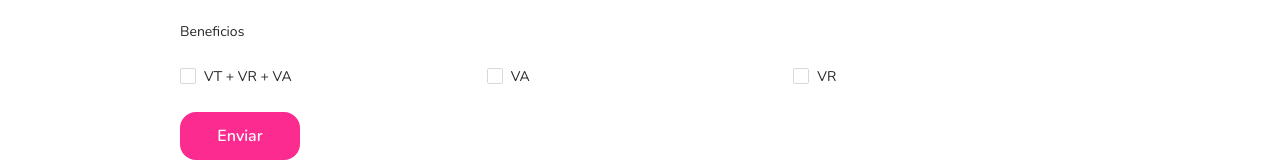
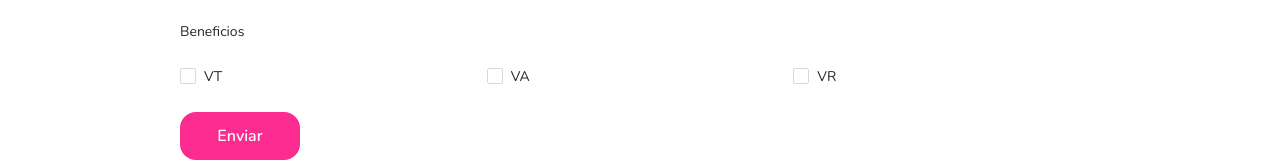
Before and after one commit to paulapompeo/employee-benefits, a React (Create React App) app in the folder frontend/: page /createcompany in a window 1280 px wide. Shown: the part 748-910 px from the top of the page. Built offline with nearby package versions, Linux system fonts and the light colour scheme.

Commit message:
refatorando

```diff
--- a/frontend/src/pages/Companies/index.jsx
+++ b/frontend/src/pages/Companies/index.jsx
@@ -29,11 +29,11 @@ const Companies = () => {
                 <p>{company.trade}</p>
                 <span>{company.address}</span>
               </div>
-                <div>
+                {/* <div>
                   <ul>
                     {company.benefits.map(benefit => <li key={benefit}>{benefit}</li>)}
                   </ul>
-              </div>
+                </div> */}
 
               <FiChevronRight size={32} />
             </Link>
--- a/frontend/src/pages/CreateCompany/index.jsx
+++ b/frontend/src/pages/CreateCompany/index.jsx
@@ -1,4 +1,4 @@
-import React, { useState, useEffect, ChangeEvent, FormEvent } from 'react';
+import React, { useState } from 'react';
 import { Link, useHistory } from 'react-router-dom';
 import { FiChevronLeft } from 'react-icons/fi';
 import { Checkbox, Row, Col } from 'antd';
@@ -10,7 +10,7 @@ import api from '../../services/api.js';
 
 const CreateCompany = () => {
 
-  const history = useHistory();
+  // const history = useHistory();
 
   function handleInputChange(event) {
     // console.log(event.target.name, event.target.value);
@@ -36,7 +36,7 @@ const CreateCompany = () => {
     event.preventDefault();
 
     const { name, trade, cnpj, address } = formData;
-    const [ benefits ] = checkData;
+    const [benefits] = checkData;
 
     const data = { name, trade, cnpj, address, benefits };
 
@@ -95,17 +95,11 @@ const CreateCompany = () => {
             />
 
             <label htmlFor="benefits">Beneficios</label>
-            {/* <input
-              type="text"
-              name="benefits"
-              id="benefits"
-              onChange={handleInputChange}
-            /> */}
 
             <Checkbox.Group style={{ width: '100%' }} onChange={onChange}>
               <Row>
                 <Col span={8}>
-                  <Checkbox value={["VT", "VR", "VA"]}>VT + VR + VA</Checkbox>
+                  <Checkbox value="VT">VT</Checkbox>
                 </Col>
                 <Col span={8}>
                   <Checkbox value="VA">VA</Checkbox>
@@ -125,10 +119,6 @@ const CreateCompany = () => {
             Voltar
         </Link>
       </S.Content>
-
-
-
-
     </>
   )
 };
--- a/frontend/src/pages/CreateEmployee/index.jsx
+++ b/frontend/src/pages/CreateEmployee/index.jsx
@@ -50,7 +50,7 @@ const CreateEmployee = () => {
     const data = { name, lastName, cpf, email };
 
     await api.post(`companies/${params.company}/employees`, data).then(() => {
-      alert('Cadastro realizado com sucesso!');
+      // alert('Cadastro realizado com sucesso!');
       // history.push('/companies/${params.company}/employees');
       history.goBack();
     }).catch(() => {
@@ -92,6 +92,7 @@ const CreateEmployee = () => {
               onChange={handleInputChange}
             />
 
+
             <label htmlFor="benefits">E-mail</label>
             <input
               type="text"
```
Also changed, not shown: 2 other files (tests, documents, lock files or other folders).
